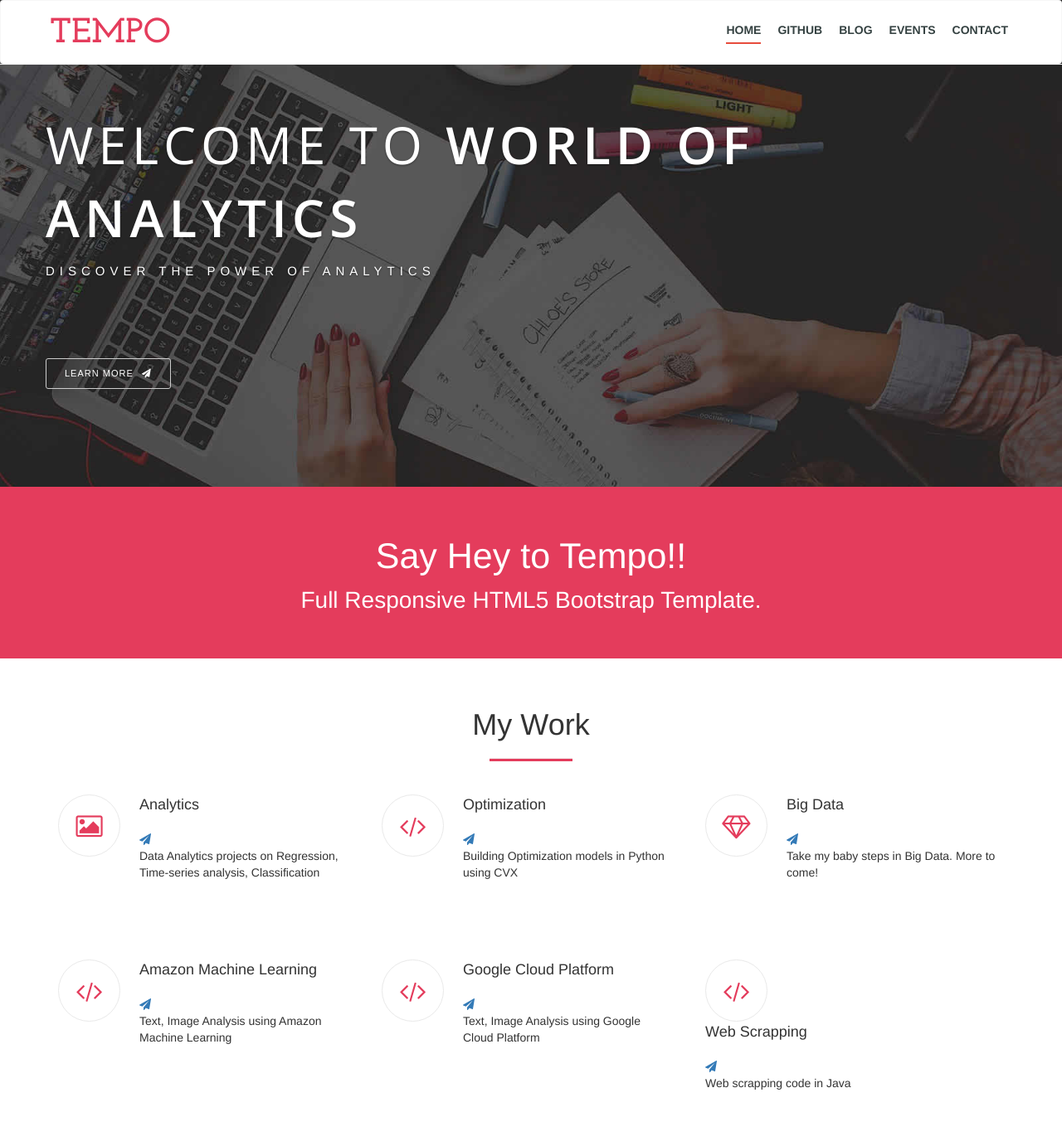
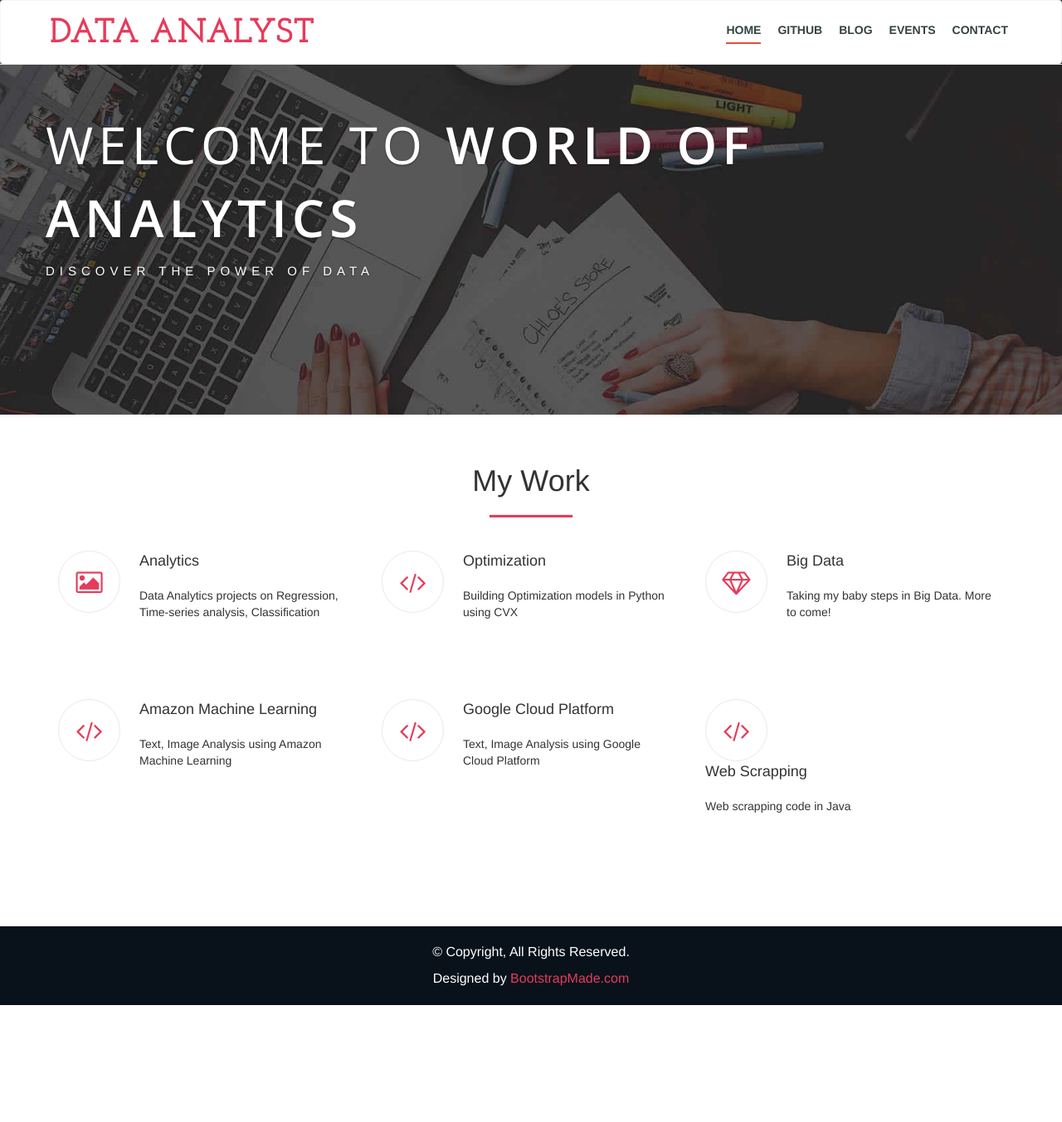
Before and after one commit to krithikaceg/krithikaceg.github.io, a Jekyll site: the page index.html, which Jekyll copies as it is, in a window 1280 px wide and 1400 px high. Shown: the top 1353 px of the window at 83% size. Built offline with Jekyll 4.4.1, drawn with Linux system fonts in a browser that asks for light colours; nearby versions of some CDN libraries; library files that are not in the unit come from our copies.

Commit message:
Update index.html

```diff
--- a/index.html
+++ b/index.html
@@ -2,7 +2,7 @@
 <html lang="en" class=" js no-touch">
 
 <head>
-  <title>World of Analytics | HTML5 Responsive Bootstrap Template</title>
+  <title>World of Analytics</title>
   <meta charset="utf-8">
   <meta name="viewport" content="width=device-width, initial-scale=1">
   <link rel="stylesheet" href="css/bootstrap.min.css">
@@ -29,15 +29,15 @@
           <span class="icon-bar"></span>
           <span class="icon-bar"></span>
         </button>
-          <a class="navbar-brand" href="index.html">Tempo</a>
+          <a class="navbar-brand" href="index.html">Data Analyst</a>
         </div>
         <div class="collapse navbar-collapse" id="myNavbar">
           <ul class="nav navbar-nav navbar-right">
             <li class="active"><a href="#banner">Home</a></li>
             <li><a href="https://github.com/krithikaceg">GitHub</a></li>
-            <li><a href="#portfolio">Blog</a></li>
-            <li><a href="#about">Events</a></li>
-            <li><a href="#contact">Contact</a></li>
+            <li><a href="#">Blog</a></li>
+            <li><a href="#">Events</a></li>
+            <li><a href="#">Contact</a></li>
           </ul>
         </div>
       </div>
@@ -51,24 +51,15 @@
       <div class="row">
         <div class="jumbotron">
           <h1 class="small">Welcome To <span class="bold">World of Analytics</span></h1>
-          <p class="big">Discover the power of Analytics</p>
-          <a href="#" class="btn btn-banner">Learn More<i class="fa fa-send"></i></a>
+          <p class="big">Discover the power of Data</p>
+
         </div>
       </div>
     </div>
   </div>
   <!--BANNER END-->
 
-  <!--CTA1 START-->
-  <div class="cta-1">
-    <div class="container">
-      <div class="row text-center white">
-        <h1 class="cta-title">Say Hey to Tempo!!</h1>
-        <p class="cta-sub-title">Full Responsive HTML5 Bootstrap Template.</p>
-      </div>
-    </div>
-  </div>
-  <!--CTA1 END-->
+
 
   <!--SERVICE START-->
   <div id="service" class="section-padding">
@@ -84,7 +75,7 @@
             <div class="service-icon"><i class="fa fa-picture-o"></i></div>
             <div class="service-text">
               <a href="https://github.com/krithikaceg/Optimization" >
-              <h3>Analytics</h3><i class="fa fa-send"></i></a>
+              <h3>Analytics</h3></a>
 
               <p> Data Analytics projects on Regression, Time-series analysis, Classification</p>
             </div>
@@ -95,7 +86,7 @@
             <div class="service-icon"><i class="fa fa fa-code"></i></div>
             <div class="service-text">
               <a href="https://github.com/krithikaceg/Simple-Map-Reduce-Implementation" >
-              <h3>Optimization</h3><i class="fa fa-send"></i></a>
+              <h3>Optimization</h3></a>
 
               <p> Building Optimization models in Python using CVX</p>
             </div>
@@ -106,9 +97,9 @@
             <div class="service-icon"><i class="fa fa-diamond"></i></div>
             <div class="service-text">
               <a href="https://github.com/krithikaceg/Optimization" >
-              <h3>Big Data</h3><i class="fa fa-send"></i></a>
+              <h3>Big Data</h3></a>
 
-              <p> Take my baby steps in Big Data. More to come!</p>
+              <p> Taking my baby steps in Big Data. More to come!</p>
             </div>
           </div>
         </div>
@@ -117,7 +108,7 @@
             <div class="service-icon"><i class="fa fa fa-code"></i></div>
             <div class="service-text">
               <a href="https://github.com/krithikaceg" >
-              <h3>Amazon Machine Learning</h3><i class="fa fa-send"></i></a>
+              <h3>Amazon Machine Learning</h3></a>
 
               <p> Text, Image Analysis using Amazon Machine Learning</p>
             </div>
@@ -128,7 +119,7 @@
             <div class="service-icon"><i class="fa fa fa-code"></i></div>
             <div class="service-text">
               <a href="https://github.com/krithikaceg" >
-              <h3>Google Cloud Platform</h3><i class="fa fa-send"></i></a>
+              <h3>Google Cloud Platform</h3></a>
 
               <p> Text, Image Analysis using Google Cloud Platform</p>
             </div>
@@ -141,7 +132,7 @@
             <div class="service-text">
               <a href="https://github.com/krithikaceg" >
 
-              <h3>Web Scrapping</h3><i class="fa fa-send"></i></a>
+              <h3>Web Scrapping</h3></a>
               <p> Web scrapping code in Java</p>
             </div>
           </div>
```
